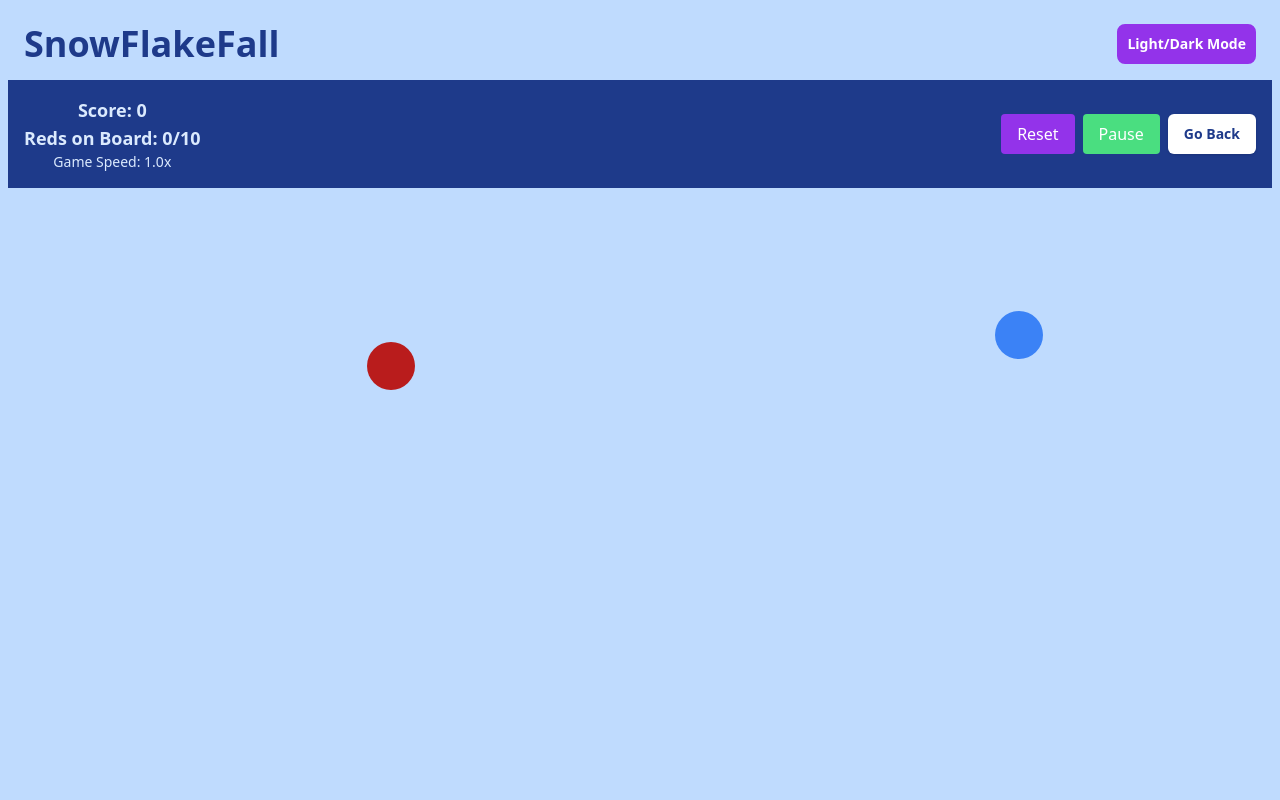
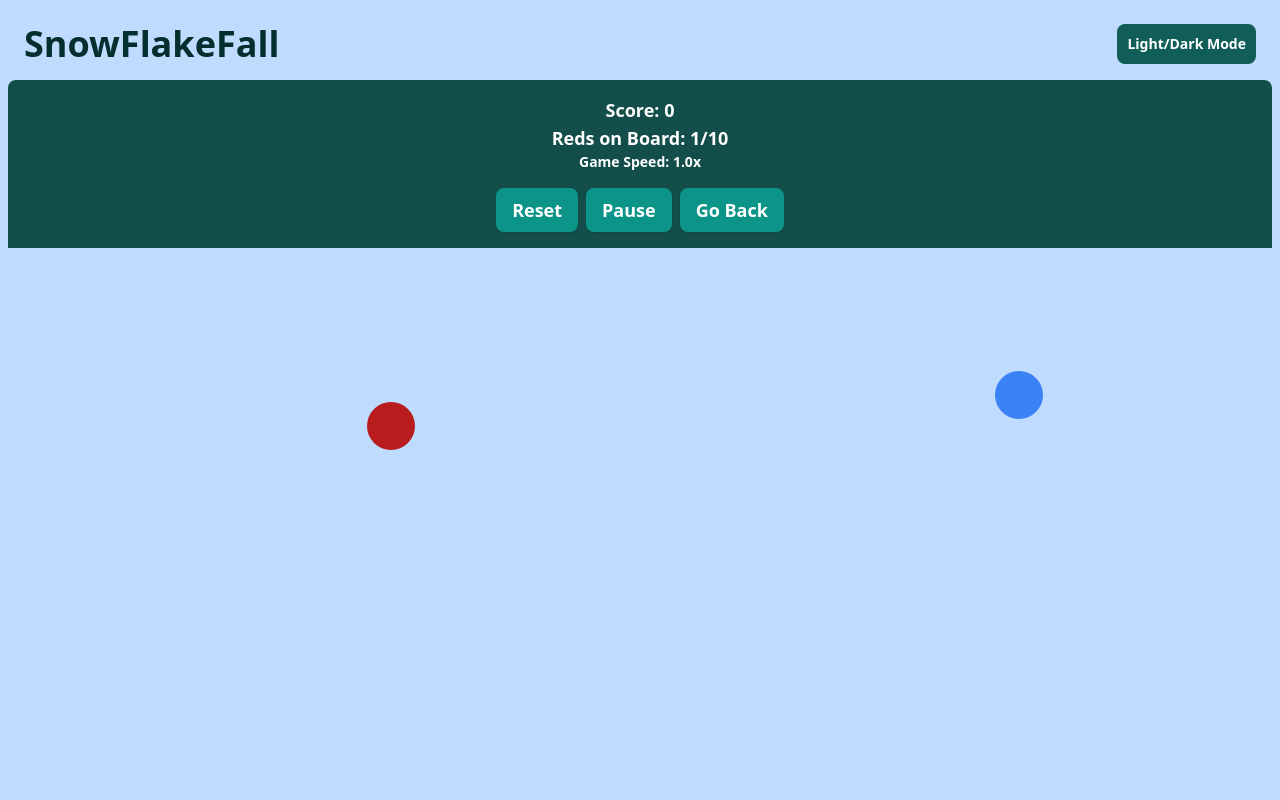
Before and after one commit to tbrown034/snow-flake-fall, a React (Vite) app: page / in a window 1280 px wide. Both pictures are taken after a click on the button "Start Game". Shown: the top 800 px of the page. Built offline with nearby package versions, Linux system fonts and the light colour scheme.

Commit message:
still going

```diff
--- a/src/components/GameElements/GameBoard.jsx
+++ b/src/components/GameElements/GameBoard.jsx
@@ -5,7 +5,7 @@ import SnowFlakeArea from "./SnowFlakeArea";
 export default function GameBoard({ toggleMenu }) {
   const [score, setScore] = useState(0);
   const [redCount, setRedCount] = useState(0);
-  const [gameSpeed, setGameSpeed] = useState(1); // Displayed as 1x to the user
+  const [gameSpeed, setGameSpeed] = useState(1);
   const [gamePaused, setGamePaused] = useState(false);
   const [gameOver, setGameOver] = useState(false);
 
@@ -13,11 +13,11 @@ export default function GameBoard({ toggleMenu }) {
     if (!gamePaused && !gameOver) {
       if (color === "blue") {
         setScore((prev) => prev + 1);
-        setGameSpeed((prev) => Math.max(prev * 0.9, 0.1)); // Decrement by 10%
+        setGameSpeed((prev) => Math.max(prev * 0.9, 0.1));
       } else if (color === "red") {
         setRedCount((prev) => prev + 1);
-        if (redCount >= 10) setGameOver(true); // Game over if 10 reds are on board
-        setGameSpeed((prev) => prev * 1.1); // Increment by 10%
+        if (redCount >= 10) setGameOver(true);
+        setGameSpeed((prev) => prev * 1.1);
       }
     }
   };
@@ -42,34 +42,58 @@ export default function GameBoard({ toggleMenu }) {
         gameSpeed={gameSpeed}
         resetGame={resetGame}
         togglePause={togglePause}
+        toggleMenu={toggleMenu}
         gameOver={gameOver}
         gamePaused={gamePaused}
       />
       <SnowFlakeArea
         handleSnowflakeClick={handleSnowflakeClick}
+        setRedCount={setRedCount}
+        redCount={redCount}
         gameSpeed={gameSpeed}
         gameOver={gameOver}
+        resetGame={resetGame} // Add this to clear snowflakes on reset
         gamePaused={gamePaused}
       />
+      {/* Overlay when the game is paused */}
       {gamePaused && (
-        // Overlay when the game is paused
-        <div className="absolute top-0 left-0 z-20 flex items-center justify-center w-full h-full bg-black bg-opacity-50">
-          <div className="p-4 border-4 border-red-600 rounded">
+        <div className="absolute inset-0 z-20 flex items-center justify-center">
+          <div className="p-4 text-center border-4 border-teal-500 rounded-lg">
             <h1 className="text-4xl font-bold text-white">Paused</h1>
+            <div className="flex gap-2 p-2 mt-2">
+              <button
+                onClick={() => setGamePaused(false)}
+                className="px-4 py-2 text-lg font-semibold text-white bg-teal-600 rounded-lg shadow hover:bg-teal-500 focus:outline-none focus:ring-2 focus:ring-teal-400"
+              >
+                Resume
+              </button>
+              <button
+                onClick={resetGame}
+                className="px-4 py-2 text-lg font-semibold text-white bg-teal-600 rounded-lg shadow hover:bg-teal-500 focus:outline-none focus:ring-2 focus:ring-teal-400"
+              >
+                Restart
+              </button>
+              <button
+                onClick={toggleMenu}
+                className="px-4 py-2 text-lg font-semibold text-white bg-teal-600 rounded-lg shadow hover:bg-teal-500 focus:outline-none focus:ring-2 focus:ring-teal-400"
+              >
+                Main Menu
+              </button>
+            </div>
           </div>
         </div>
       )}
+
+      {/* Overlay when the game is over */}
       {gameOver && (
-        <div className="absolute top-0 left-0 z-10 flex items-center justify-center w-full h-full bg-black bg-opacity-50">
-          <div className="text-center">
+        <div className="absolute inset-0 z-10 flex items-center justify-center">
           <h1 className="text-4xl font-bold text-white">Game Over!</h1>
           <button
             onClick={resetGame}
-              className="px-6 py-3 text-lg text-white bg-blue-600 rounded hover:bg-blue-700 focus:outline-none focus:ring-4 focus:ring-blue-300"
+            className="px-6 py-3 mt-4 text-lg font-semibold text-white bg-teal-600 rounded-lg shadow hover:bg-teal-500 focus:outline-none focus:ring-2 focus:ring-teal-400"
           >
             Restart
           </button>
-          </div>
         </div>
       )}
     </div>
--- a/src/components/GameElements/SnowBar.jsx
+++ b/src/components/GameElements/SnowBar.jsx
@@ -6,38 +6,47 @@ export default function SnowBar({
   gameSpeed,
   resetGame,
   togglePause,
-  toggleMenu, // Assuming toggleMenu is passed down from the GameBoard
+  toggleMenu,
   gameOver,
   gamePaused,
 }) {
   return (
-    <div className="flex items-center justify-between p-4 text-blue-100 bg-blue-900">
-      <div className="text-center">
-        <h2 className="text-lg font-bold">Score: {score}</h2>
-        <h2 className="text-lg font-bold">Reds on Board: {redCount}/10</h2>
-        <h2 className="text-sm">Game Speed: {gameSpeed.toFixed(1)}x</h2>
+    <div
+      className={`flex flex-col items-center p-4 rounded-t-lg transition-all duration-300 ${
+        gameOver ? "bg-teal-700" : "bg-teal-900"
+      } space-y-4`}
+    >
+      <div className="text-center text-white">
+        <p className="text-lg font-semibold">Score: {score}</p>
+        <p className="text-lg font-semibold">Reds on Board: {redCount}/10</p>
+        <p className="text-sm font-semibold">
+          Game Speed: {gameSpeed.toFixed(1)}x
+        </p>
       </div>
-
       <div className="flex space-x-2">
         <button
           onClick={resetGame}
-          className="px-4 py-2 text-white bg-purple-600 rounded hover:bg-purple-700 focus:outline-none focus:ring focus:ring-purple-300"
-          disabled={gameOver}
+          className={`px-4 py-2 text-lg font-semibold text-white rounded-lg shadow focus:outline-none focus:ring ${
+            gamePaused || gameOver
+              ? "bg-gray-300"
+              : "bg-teal-600 hover:bg-teal-500"
+          }`}
+          disabled={gamePaused || gameOver}
         >
           Reset
         </button>
         <button
           onClick={togglePause}
-          className={`px-4 py-2 rounded ${
-            gamePaused ? "bg-yellow-400" : "bg-green-400"
-          } text-white hover:bg-yellow-300 focus:outline-none focus:ring focus:ring-yellow-300`}
+          className={`px-4 py-2 text-lg font-semibold text-white rounded-lg shadow focus:outline-none focus:ring ${
+            gamePaused ? "bg-gray-300" : "bg-teal-600 hover:bg-teal-500"
+          }`}
           disabled={gameOver}
         >
-          {gamePaused ? "Resume" : "Pause"}
+          {gamePaused ? "Pause" : "Pause"}
         </button>
         <button
           onClick={toggleMenu}
-          className="px-4 py-2 text-sm font-semibold text-blue-900 bg-white rounded-md shadow focus:outline-none focus:ring-2 focus:ring-blue-300 dark:text-white dark:bg-blue-800"
+          className="px-4 py-2 text-lg font-semibold text-white bg-teal-600 rounded-lg shadow hover:bg-teal-500 focus:outline-none focus:ring"
         >
           Go Back
         </button>
--- a/src/components/GameElements/SnowFlakeArea.jsx
+++ b/src/components/GameElements/SnowFlakeArea.jsx
@@ -2,14 +2,12 @@ import React, { useState, useEffect } from "react";
 import SnowFlake from "../GamePieces/SnowFlake";
 
 export default function SnowFlakeArea({
-  score,
-  setScore,
+  handleSnowflakeClick,
+  setRedCount,
   redCount,
-  setRedCount,
   gameSpeed,
-  setGameSpeed,
+  gameOver,
   gamePaused,
-  gameOver,
 }) {
   const [snowflakes, setSnowflakes] = useState([]);
 
@@ -17,36 +15,37 @@ export default function SnowFlakeArea({
     if (!gamePaused && !gameOver) {
       const interval = setInterval(() => {
         const rand = Math.random();
-        const color = rand > 0.7 ? "blue" : rand > 0.3 ? "red" : "white";
+        const color = rand > 0.66 ? "blue" : rand > 0.33 ? "red" : "white";
+        if (color === "red") {
+          setRedCount((prevCount) => prevCount + 1);
+        }
         setSnowflakes((prev) => [...prev, { color, id: Math.random() }]);
       }, 1000 / gameSpeed);
 
-      return () => clearInterval(interval);
+      return () => {
+        clearInterval(interval);
+        setSnowflakes([]); // Clear the board when the game is reset or ended
+      };
     }
-  }, [gameSpeed, gamePaused, gameOver]);
-
-  const handleSnowflakeClick = (flake) => {
-    if (flake.color === "blue") {
-      setScore(score + 1);
-      setGameSpeed(gameSpeed * 0.9); // Decrease speed by 10%
-    } else if (flake.color === "red") {
-      setRedCount(redCount + 1);
-      setGameSpeed(gameSpeed * 1.1); // Increase speed by 10%
-    }
-    // Remove snowflake
-    setSnowflakes((prev) => prev.filter((s) => s.id !== flake.id));
-  };
+  }, [gameSpeed, gameOver, gamePaused, setRedCount]);
 
   return (
-    <div className="relative w-full h-screen overflow-hidden snowflake-area">
-      {!gamePaused &&
-        snowflakes.map((flake) => (
-          <SnowFlake
-            key={flake.id}
-            color={flake.color}
-            onClick={() => handleSnowflakeClick(flake)}
-          />
-        ))}
+    <div className="relative w-full h-screen overflow-hidden snowflake-area cursor-crosshair">
+      {snowflakes.map((flake) => (
+        <SnowFlake
+          key={flake.id}
+          color={flake.color}
+          onClick={() => {
+            setSnowflakes((prev) =>
+              prev.filter((snowflake) => snowflake.id !== flake.id)
+            );
+            if (flake.color === "red") {
+              setRedCount((prevCount) => prevCount - 1);
+            }
+            handleSnowflakeClick(flake.color);
+          }}
+        />
+      ))}
     </div>
   );
 }
--- a/src/components/UI/Header.jsx
+++ b/src/components/UI/Header.jsx
@@ -3,12 +3,12 @@ import React from "react";
 export default function Header({ toggleTheme }) {
   return (
     <header className="flex items-center justify-between p-4">
-      <h1 className="text-2xl font-bold text-blue-900 sm:text-4xl dark:text-blue-100">
+      <h1 className="text-2xl font-bold text-teal-950 sm:text-4xl dark:text-blue-100">
         SnowFlakeFall
       </h1>
       <button
-        className="p-2 text-sm font-semibold text-white transition-colors duration-300 bg-purple-600 border-2 border-purple-600 rounded-lg hover:bg-purple-500 active:bg-purple-700 focus:outline-none focus:ring focus:ring-purple-300 dark:border-purple-200 dark:hover:bg-purple-400 dark:active:bg-purple-600"
         onClick={toggleTheme}
+        className="p-2 text-sm font-semibold text-white transition-colors duration-300 bg-teal-800 border-2 border-teal-800 rounded-lg hover:bg-teal-700 active:bg-teal-900 focus:outline-none focus:ring focus:ring-teal-300 dark:border-teal-200 dark:hover:bg-teal-600 dark:active:bg-teal-700"
       >
         Light/Dark Mode
       </button>
--- a/src/components/UI/Menu.jsx
+++ b/src/components/UI/Menu.jsx
@@ -3,7 +3,7 @@ export default function Menu({ toggleMenu }) {
     <div className="flex justify-center mt-20">
       <button
         onClick={toggleMenu}
-        className="px-8 py-2 text-lg font-semibold text-white transition-colors duration-300 bg-blue-600 border-2 border-blue-600 rounded-lg hover:bg-blue-500 active:bg-blue-700 focus:outline-none focus:ring focus:ring-blue-300 dark:border-blue-200 dark:hover:bg-blue-400 dark:active:bg-blue-600"
+        className="px-8 py-2 text-4xl font-bold text-white transition-colors duration-300 bg-teal-800 border-2 border-teal-800 rounded-lg hover:bg-teal-700 active:bg-teal-900 focus:outline-none focus:ring focus:ring-teal-300 dark:border-teal-200 dark:hover:bg-teal-600 dark:active:bg-teal-700"
       >
         Start Game
       </button>
```
Lines whose indentation alone changed are shown as unchanged.
